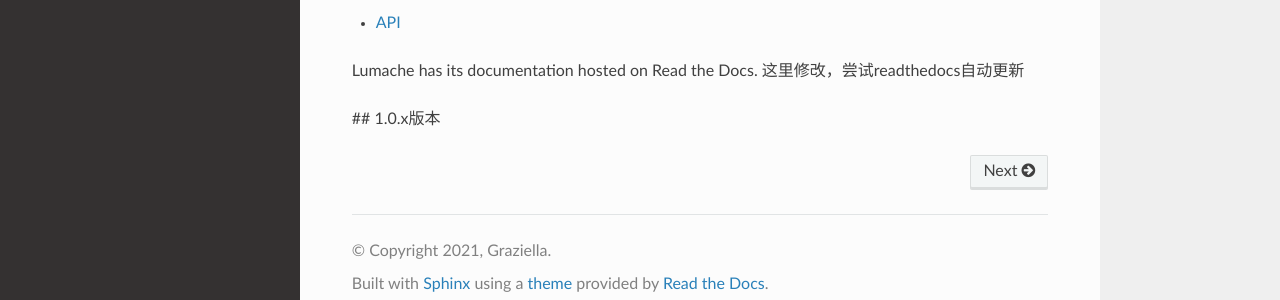
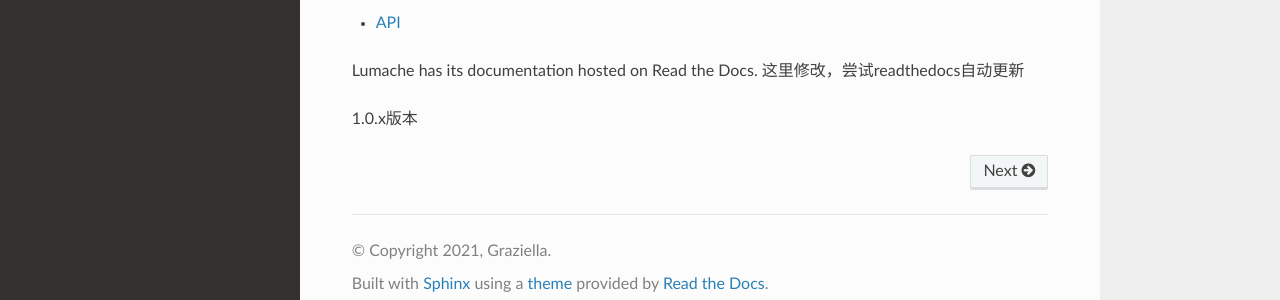
Before and after one commit to HuangDDU/readthdocs_huang, a Sphinx documentation site: the page built from docs/source/index.rst, in a window 1280 px wide. Shown: the part 546-846 px from the top of the page. Built offline with Sphinx 7.4.7 and the Read the Docs theme 2.0.0, drawn with Linux system fonts in a browser that asks for light colours.

Commit message:
1.0.x版本
1.0.x版本

```diff
--- a/docs/source/index.rst
+++ b/docs/source/index.rst
@@ -24,4 +24,4 @@ Contents
 Lumache has its documentation hosted on Read the Docs.
 这里修改，尝试readthedocs自动更新
 
-## 1.0.x版本
+1.0.x版本
```
